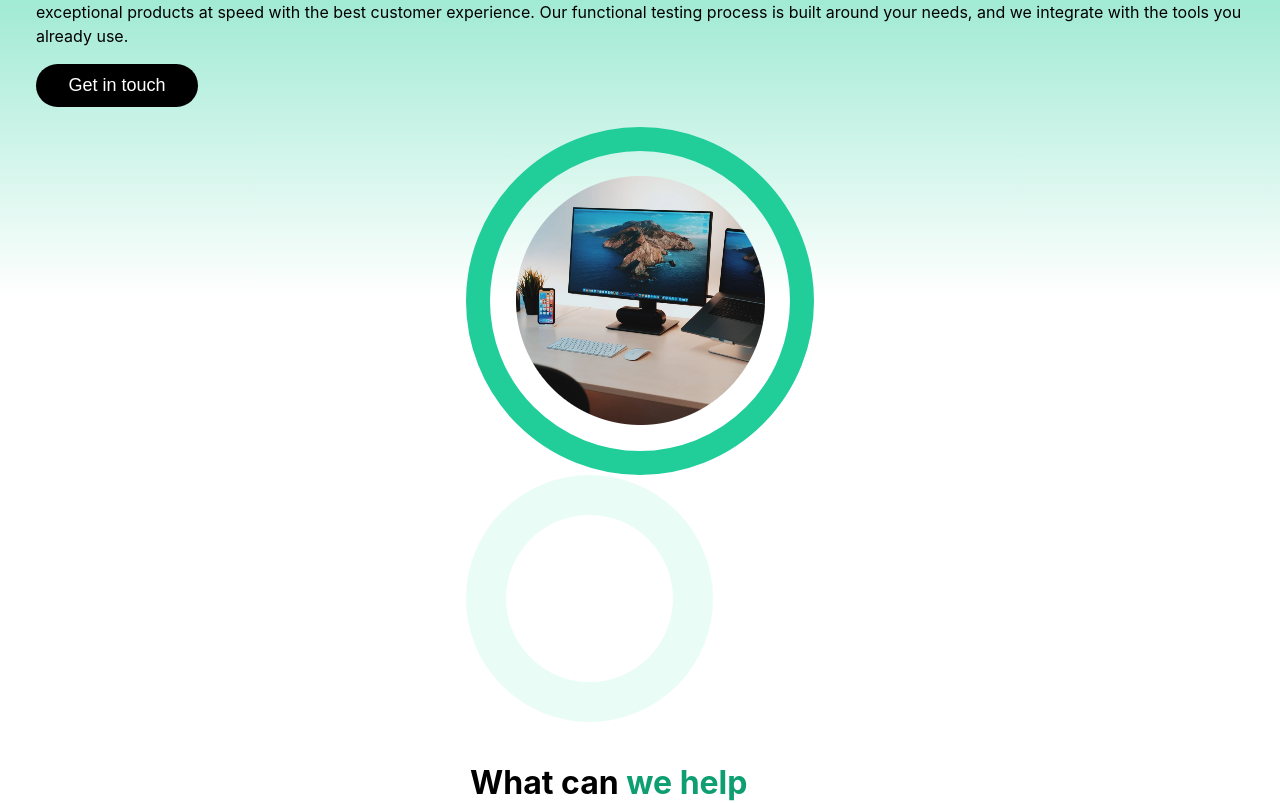
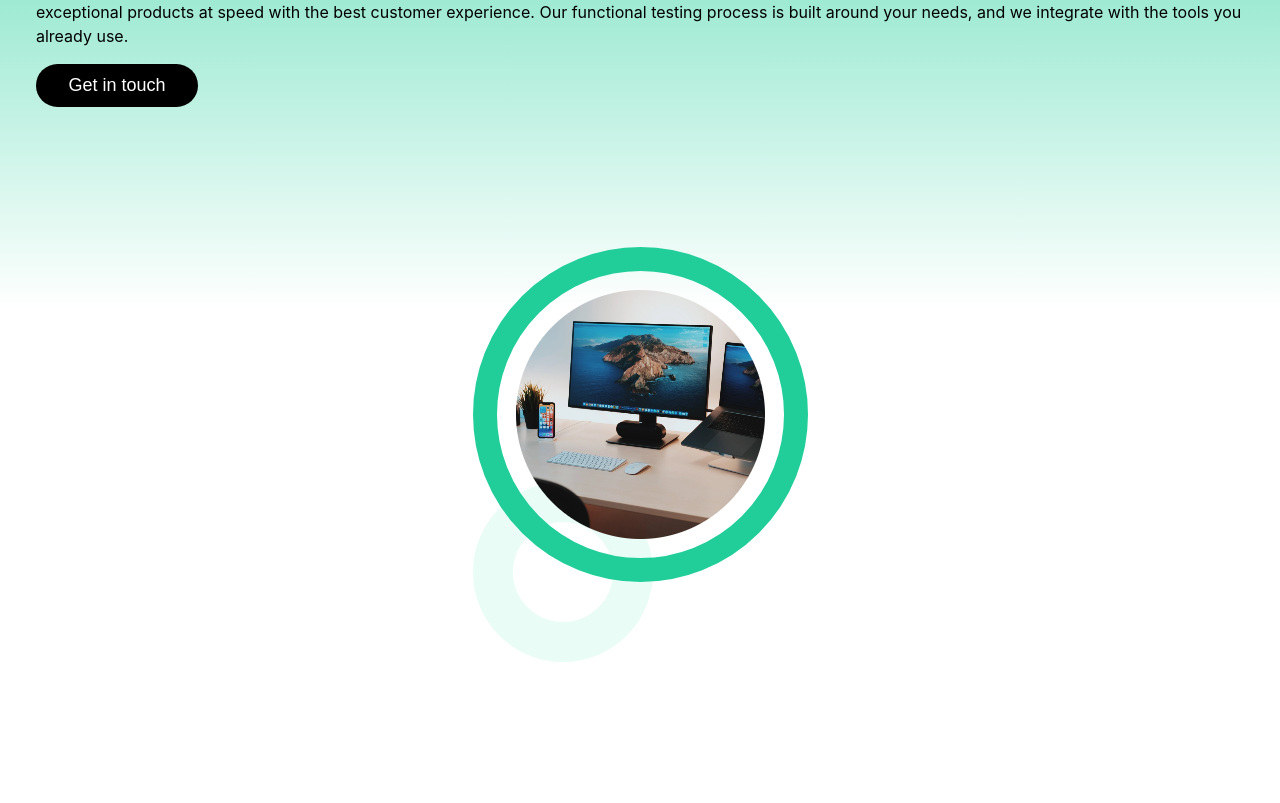
Before and after one commit to a11ysolutions/website, a React (Create React App) app: page /functional in a window 1280 px wide. Shown: the part 1503-2306 px from the top of the page. Built offline with nearby package versions, Linux system fonts and the light colour scheme.

Commit message:
fix: location of blurred circle in intermediate image

```diff
--- a/src/Components/Functional/Functional.css
+++ b/src/Components/Functional/Functional.css
@@ -6,7 +6,9 @@
   line-height: 24px;
 }
 .functional-titles {
-  font: var(--unnamed-font-style-italic) normal var(--unnamed-font-weight-normal) 18px/24px var(--unnamed-font-family-archivo);
+  font: var(--unnamed-font-style-italic) normal
+    var(--unnamed-font-weight-normal) 18px/24px
+    var(--unnamed-font-family-archivo);
   letter-spacing: var(--unnamed-character-spacing-0);
   color: var(--unnamed-color-000000);
   text-align: left;
@@ -16,24 +18,30 @@
   text-transform: uppercase;
   opacity: 1;
 }
+.intermediate-image {
+  display: flex;
+  flex-direction: column;
+  margin: 120px 0;
+}
 .functional-large-circle {
-  width: 300px;
-  height: 300px;
-  border: 24px solid var(--unnamed-color-21ce99);
+  display: flex;
+  align-self: center;
+  justify-content: center;
+  align-items: center;
   border: 24px solid #21ce99;
+  width: 287px;
+  height: 287px;
   border-radius: 287px;
-  opacity: 1;
+  z-index: 10;
 }
 .functional-small-circle {
-  top: 1924px;
-  left: 16px;
-  width: 167px;
-  height: 167px;
+  width: 100px;
+  height: 100px;
   border: 40px solid #27dba419;
-  border-radius: 150px;
-  opacity: 1;
   backdrop-filter: blur(30px);
   -webkit-backdrop-filter: blur(30px);
+  border-radius: 50%;
+  margin-top: -100px;
 }
 .functional-large-image-container {
   width: 249px;
--- a/src/Components/Functional/Functional.js
+++ b/src/Components/Functional/Functional.js
@@ -6,7 +6,7 @@ import Button from "../UI/Button/Button";
 import Toolset from "../UI/Toolset/Toolset";
 import CheckCard from "../UI/CheckCard/CheckCard";
 import TestingServicesCard from "../UI/TestingServicesCard/TestingServicesCard";
-import Footer from "../UI/Footer/Footer"
+import Footer from "../UI/Footer/Footer";
 import { MdBugReport } from "react-icons/md";
 import { IoExtensionPuzzle, IoPersonCircle } from "react-icons/io5";
 import { AiOutlineSync } from "react-icons/ai";
@@ -42,16 +42,16 @@ function Functional() {
         </p>
         <Button>Get in touch</Button>
       </div>
-      <div>
+
+      <div className="intermediate-image">
         <div className="functional-large-circle">
-          <div style={{ position: "relative", marginTop: "25px" }}>
-            <img src="desktop-two-monitors.png" alt="desktop"></img>
-          </div>
+          <img src="desktop-two-monitors.png" alt="desktop"></img>
         </div>
         <div>
           <div className="functional-small-circle"></div>
         </div>
       </div>
+
       <div className="functional-header-text-button">
         <h1>
           What can{" "}
@@ -139,7 +139,7 @@ function Functional() {
         </div>
       </div>
       <div className="functional-header-text-button">
-      <div className="functional-titles">
+        <div className="functional-titles">
           <p>
             DELIVER GLOBAL RELEASES <br></br>
             THAT DELIGHT USERS
```
